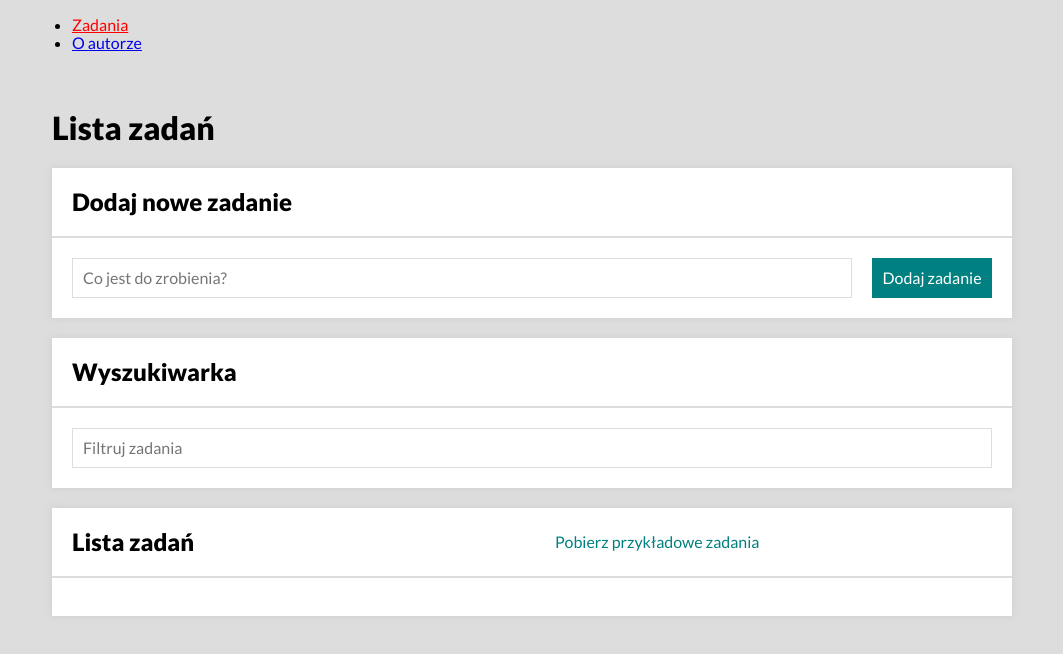
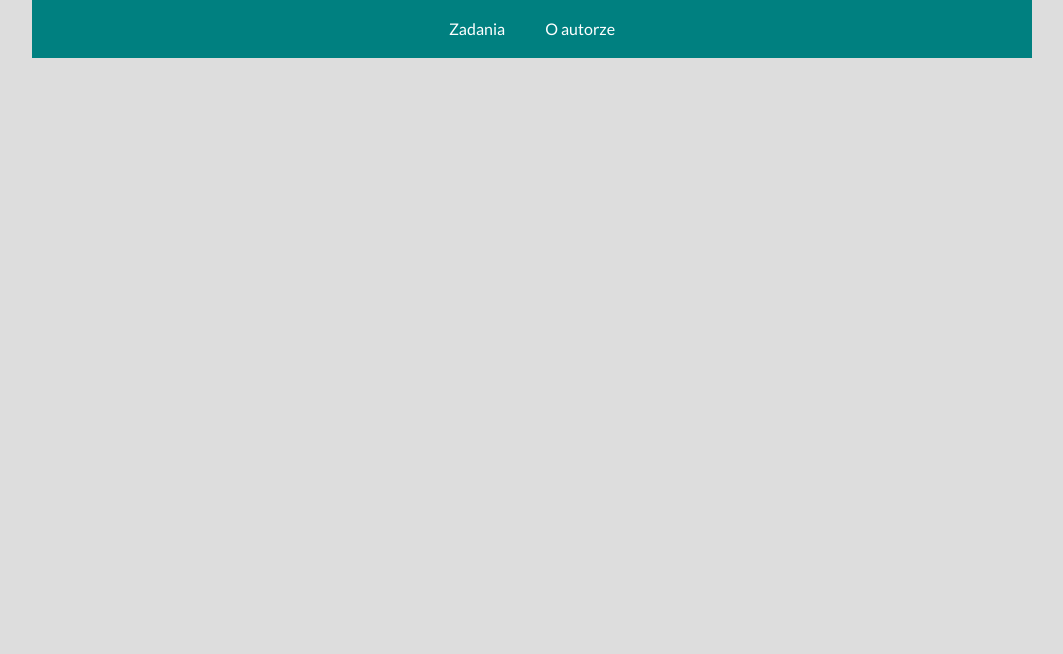
Before and after one commit to AnnaLukaszczyk/todoList--React, a React (Create React App) app: page / in a window 1280 px wide. Before the commit this address led to /#/zadania. Shown: the top 654 px of the page, without its empty margins (108-1171 px from the left). Built offline with nearby package versions, Linux system fonts and the light colour scheme.

Commit message:
Navigation added

```diff
--- a/src/App.js
+++ b/src/App.js
@@ -2,34 +2,27 @@ import { HashRouter, Switch, Route, Redirect } from "react-router-dom";
 import TasksPage from "./features/tasks/TasksPage";
 import TaskPage from "./features/tasks/TaskPage";
 import AuthorPage from "./features/author/AuthorPage";
-import { StyledNavLink } from "./styled";
+import { toAuthor, toTask, toTasks } from "./routes";
+import Navigation from "./Navigation";
 
 const App = () => (
 	<HashRouter>
-		<nav>
-			<ul>
-				<li>
-					<StyledNavLink to="/zadania">Zadania</StyledNavLink>
-				</li>
-				<li>
-					<StyledNavLink to="/autor">O autorze</StyledNavLink>
-				</li>
-			</ul>
+		<Navigation />
+
 			<Switch>
-			<Route path="/zadania/:id">
+			<Route path={toTask()}>
 					<TaskPage />
 				</Route>
-				<Route path="/zadania">
+				<Route path={toTasks()}>
 					<TasksPage />
 				</Route>
-				<Route path="/autor">
+				<Route path={toAuthor()}>
 					<AuthorPage />
 				</Route>
-				<Route path="/">
-					<Redirect to="/zadania" />
+				<Route>
+					<Redirect path={toTasks()} />
 				</Route>
 			</Switch>
-		</nav>
 	</HashRouter>
 );
 
--- /dev/null
+++ b/src/Navigation/index.js
@@ -0,0 +1,19 @@
+import { toAuthor, toTasks } from "../routes";
+import { List, Item, StyledNavLink } from "./styled";
+
+const Navigation = () => {
+	return (
+		<nav>
+			<List>
+				<Item>
+					<StyledNavLink to={toTasks()}>Zadania</StyledNavLink>
+				</Item>
+				<Item>
+					<StyledNavLink to={toAuthor()}>O autorze</StyledNavLink>
+				</Item>
+			</List>
+		</nav>
+	);
+};
+
+export default Navigation;
--- /dev/null
+++ b/src/Navigation/styled.js
@@ -0,0 +1,26 @@
+import styled from "styled-components";
+import { NavLink } from "react-router-dom";
+
+const activeClassName = "link-active";
+
+export const StyledNavLink = styled(NavLink).attrs(() => ({ activeClassName }))`
+	color: ${({ theme }) => theme.colors.lightTheme};
+	text-decoration: none;
+
+	&.${activeClassName} {
+		font-weight: bold;
+	}
+`;
+
+export const List = styled.ul`
+	background: ${({ theme }) => theme.colors.mainButtons};
+	margin: 0;
+	padding: 0;
+	display: flex;
+	justify-content: center;
+	list-style: none;
+`;
+
+export const Item = styled.li`
+	margin: 20px;
+`;
--- a/src/features/tasks/TasksPage/TaskList/index.js
+++ b/src/features/tasks/TasksPage/TaskList/index.js
@@ -4,6 +4,7 @@ import { List, Item, Content, Button, Icon } from "./styled";
 import { faCheck, faTrashCan } from "@fortawesome/free-solid-svg-icons";
 import { selectTasksByQuery, toggleTaskDone, removeTask, selectHideDone } from "../../tasksSlice";
 import searchQueryParamName from "../searchQueryParamName";
+import { toTask } from "../../../../routes";
 
 
 const TaskList = () => {
@@ -20,7 +21,11 @@ const TaskList = () => {
 				<Button $toggleDone onClick={() => dispatch(toggleTaskDone(task.id))}>
 					<Icon icon={faCheck} $undone={!task.done} />
 				</Button>
-				<Content $done={task.done}><Link to={`/zadania/${task.id}`}>{task.content}</Link></Content>
+				<Content $done={task.done}>
+					<Link to={toTask({ id: task.id })}>
+						{task.content}
+						</Link>
+						</Content>
 				<Button $remove onClick={() => dispatch(removeTask(task.id))}>
 					<Icon icon={faTrashCan} />
 				</Button>
--- /dev/null
+++ b/src/routes.js
@@ -0,0 +1,4 @@
+export const toTasks = () => "/zadania";
+export const toAuthor = () => "/autor";
+
+export const toTask = ({ id } = { id: ":id" }) => `/zadania/${id}`;
```
